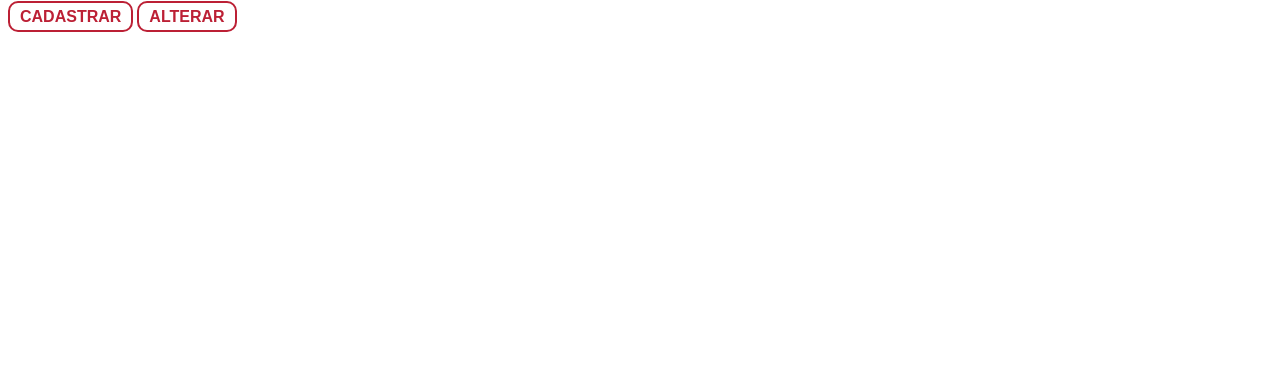
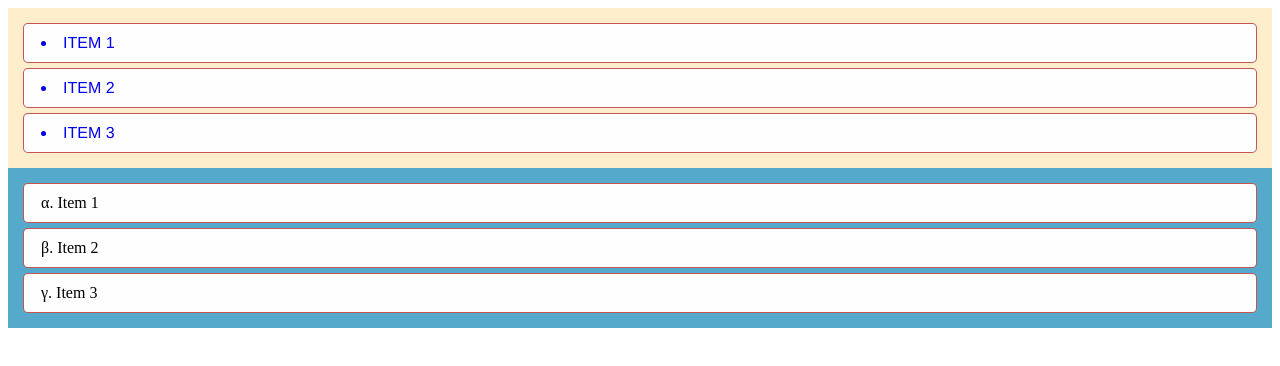
Before and after one commit to vitorath/lr-web-developer-frontend, a plain HTML site: page html-basico/index.html in a window 1280 px wide. Drawn offline with Linux system fonts and the light colour scheme.

Commit message:
CSS Básico: Listas

```diff
--- a/html-basico/index.html
+++ b/html-basico/index.html
@@ -8,7 +8,15 @@
   </head>
 
   <body>
-    <a class="links" href="#cadastrar">Cadastrar</a>
-    <a class="links" href="#alterar">Alterar</a>
+    <ul>
+      <a href="#ul-item-1"><li>Item 1</li></a>
+      <a href="#ul-item-2"><li>Item 2</li></a>
+      <a href="#ul-item-3"><li>Item 3</li></a>
+    </ul>
+    <ol>
+      <li>Item 1</li>
+      <li>Item 2</li>
+      <li>Item 3</li>
+    </ol>
   </body>
 </html>
--- a/html-basico/styles.css
+++ b/html-basico/styles.css
@@ -1,35 +1,32 @@
-.links {
-  /* :link padrão */
-  text-decoration: none;
-  color: #bc2035;
+ul {
+  list-style-position: inside;
+  background-color: #fec;
+  margin: 0;
   padding: 10px;
-  padding-top: 5px;
-  padding-bottom: 5px;
-  border-radius: 10px;
-  border: 2px solid #bc2035;
-  text-transform: uppercase;
-  font-weight: 600;
-  font-family: Arial, Helvetica, sans-serif;
 }
 
-/* .links:hover {
-  background-color: #bc2035;
-  color: white;
-} */
-
-.links:active {
-  background-color: #bc2035;
-  color: white;
+ol {
+  list-style-type: lower-greek;
+  background-color: #5ac;
+  margin: 0;
+  padding: 10px;
 }
 
-.links:visited {
-  border-color: gray;
-  color: gray;
+li {
+  list-style-position: inside;
+  border: 1px solid #aa0000aa;
+  border-radius: 5px;
+  background-color: #fefefe;
+  margin: 5px;
+  padding: 10px 17px;
 }
 
-/*
-.links:visited {
-  color: white;
-  background: #bc2035;
+a {
+  text-decoration: none;
+  text-transform: uppercase;
+  font-family: Helvetica, Arial, sans-serif;
 }
-*/
+
+a:hover {
+  list-style-image: url(./assets/icons/success.png);
+}
```
Also changed, not shown: html-basico/assets/icons/success.png (added), html-basico/image/apr-26-Neapolitan-Ice-Cream-Cake.jpg (deleted), html-basico/image/backgrounds/fireworks.jpg (deleted), html-basico/image/backgrounds/tiles.png (deleted).
